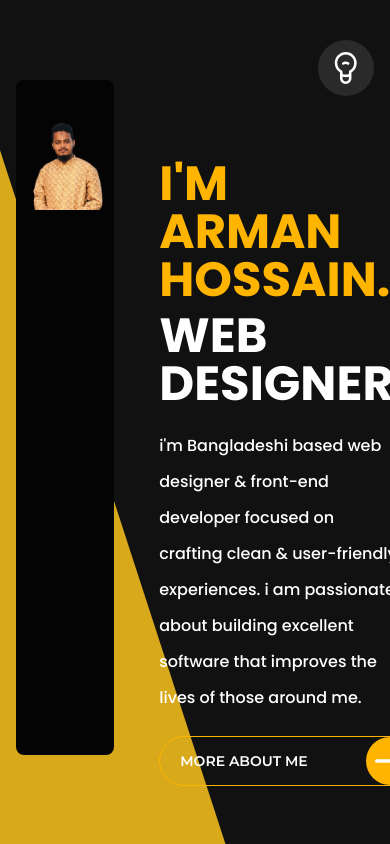
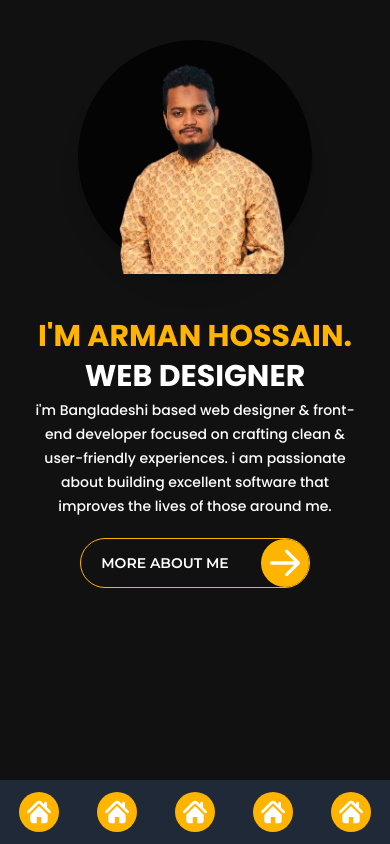
Before and after one commit to mdarmanbd/Portfolio, a Vue app: page / in a window 390 px wide. Built offline with nearby package versions, Linux system fonts and the light colour scheme.

Commit message:
change the design layout becouse the responsive issue

```diff
--- a/src/components/BasedDesign.vue
+++ b/src/components/BasedDesign.vue
@@ -8,18 +8,110 @@ const count = ref(0)
 </script>
 
 <template>
-    <section class="w-full">
+    <section>
+        <div class="w-full bg-dreamlessSleep ">
+            <div class=" grid grid-cols-12 h-full bg-dreamlessSleep fixed sm:fixed md:fixed lg:static xl:static">
+                <div class=" col-span-12 sm:col-span-12 md:col-span-12 lg:col-span-5 xl:col-span-5 ">
+                    <div class="hidden sm:hidden md:hidden lg:flex xl:flex">
+                        <div class= "color-block"> </div>
+                    </div>
+                    <div class="py-10 sm:py-10 md:py-10 lg:py-0 xl:py-0 lg:relative w-full sm:w-full md:w-full lg:w-11/12 xl:w-11/12 mx-auto lg:h-screen xl:h-screen">
+                        <div class=" w-3/5 sm:w-3/5 md:w-3/5 lg:w-full xl:w-full rounded-full sm:rounded-full md:rounded-full lg:rounded-lg xl:rounded-lg  mx-auto block sm:block md:block lg:absolute bg-deepBlack lg:top-20 xl:20 lg:h-auto shadow-xl">
+                            <img class="w-full  " src="../assets/arman-removebg-jpg.png" alt="Arman.jpg">
+                        </div>
+                    </div>
+
+
+
+                </div>
+                <div class=" col-span-12 sm:col-span-12 md:col-span-12 lg:col-span-5 xl:col-span-5 ">
+                    <div class="w-11/12 sm:w-11/12 md:w-11/12 lg:w-full mx-auto lg:relative lg:h-screen">
+                        <div class="w-full text-center sm:text-center md:text-center lg:text-left xl:text-left lg:absolute lg:top-28 xl:top-36">
+                            <!--name & title-->
+                            <div class="w-full py-1 sm:py-1 md:py-1 lg:py-0 xl:py-0">
+                                <h2 class="text-amber text-3xl sm:text-3xl md:text-3xl lg:text-5xl xl:text-5xl font-poppins font-bold uppercase pb-1">i'm arman hossain.</h2>
+                                <h2 class="text-white font-poppins font-bold text-3xl sm:text-3xl md:text-3xl lg:text-5xl xl:text-5xl uppercase ">web designer</h2>
+                            </div>
+                            <!--details-->
+                            <div class="pb-2 sm:pb-2 md:pb-2 lg:pb-0 xl:pb-0 lg:py-5 xl:py-5">
+                                <p class="text-white font-poppins font-medium text-balance sm:text-balance md:text-balance lg:text-left xl:text-left text-sm sm:text-sm md:text-sm lg:text-base xl:text-base leading-6 sm:leading-6 md:leading-6 lg:leading-9 xl:leading-9">i'm Bangladeshi based web designer & front-end developer
+                                    focused on crafting clean  & user-friendly experiences.
+                                    i am passionate about building excellent software that improves
+                                    the lives of those around me.
+                                </p>
+                            </div>
+                            <!-- button -->
+                            <div class="w-full flex justify-center sm:justify-center md:justify-center lg:justify-start xl:justify-start pt-3 sm:pt-3 md:pt-3 lg:pt-0 xl:pt-3">
+                                <div class="more-Button more-Button1  flex justify-between gap-3 lg:w-64 xl:w-64 border border-amber rounded-full">
+                                    <button class=" px-5 text-sm font-montserrat font-semibold text-white bg-transparent uppercase cursor-pointer ">
+                                        more about me
+                                    </button>
+                                    <div class="">
+                                        <img class="w-12 p-1 bg-amber rounded-full " src="../assets/rightArrow.svg">
+                                    </div>
+                                </div>
+                            </div>
+
+
+                        </div>
+                    </div>
+                </div>
+                <div class=" col-span-12 sm:col-span-12 md:col-span-12 lg:col-span-2 xl:col-span-2 h-screen">
+                    <div class="">
+                        <div class="hidden sm:hidden md:hidden lg:flex xl:flex w-full  justify-center py-5">
+                            <img class="w-14 bg-lightBlack rounded-full p-1 cursor-pointer" src="../assets/light.svg">
+                        </div>
+                        <div class="lg:relative w-full ">
+                            <div class="w-full lg:absolute lg:top-12 lg:flex lg:justify-center ">
+                                <ul class="absolute sm:absolute md:absolute lg:static xl:static w-full sm:w-full md:w-full lg:w-fit xl:w-fit bottom-0 lg:space-y-5 xl:space-y-5 bg-gray-800 sm:bg-gray-800 md:bg-gray-800 lg:bg-dreamlessSleep xl:bg-dreamlessSleep flex sm:flex md:flex lg:block xl:block justify-around sm:justify-around md:justify-around lg:justify-center xl:justify-cente py-3 sm:py-3 md:py-3 lg:py-0 xl:py-0">
+
+                                    <li class="w-10 bg-amber rounded-full">
+                                        <img class="p-2" src="../assets/home.svg">
+                                    </li>
+                                    <li class=" w-10 bg-amber rounded-full cursor-pointer">
+                                        <img class="p-2" src="../assets/home.svg">
+                                    </li>
+                                    <li class="w-10 bg-amber rounded-full">
+                                        <img class="p-2" src="../assets/home.svg">
+                                    </li>
+                                    <li class="w-10 bg-amber rounded-full">
+                                        <img class="p-2" src="../assets/home.svg">
+                                    </li>
+                                    <li class="w-10 bg-amber rounded-full">
+                                        <img class="p-2" src="../assets/home.svg">
+                                    </li>
+
+
+                                </ul>
+                            </div>
+
+                        </div>
+                    </div>
+                </div>
+            </div>
+        </div>
+
+    </section>
+
+
+
+    <!-- <section class="w-full">
+       <ul class='bg-gray-800 absolute sm:absolute md:absolute lg:static xl:static bottom-1 sm:bottom-1 md:bottom-1 lg:bottom-0 xl:bottom-0 flex
+                    sm:flex md:flex lg:inline-block xl:inline-block justify-around sm:justify-around md:text-center lg:text-center xl:justify-center w-full py-3
+                    sm:py-3 md:py-3 lg:py-0 xl:py-0'></ul>
+
+
         <div class="w-full h-screen bg-dreamlessSleep fixed">
             <div class="w-full">
-                <!--bg color block-->
+
                 <div class= "color-block" ></div>
-                <!--container-->
+
                 <div class="w-11/12 mx-auto">
                     <div class="w-full flex">
                         <div class="fixed top-20 bg-deepBlack rounded-lg h-4/5 w-1/4">
                             <ProfileImg/>
                         </div>
-                        <div class="relative w-full">
+                        <div class="relative w-full ">
                             <ProfileDetails/>
                         </div>
                     </div>
@@ -31,7 +123,7 @@ const count = ref(0)
 
 
             <div class="w-11/12 mx-auto">
-                <!--light icon-->
+
                 <div class="w-full flex justify-end pt-10">
                     <img class="w-14 bg-lightBlack rounded-full p-1 cursor-pointer" src="../assets/light.svg">
                 </div>
@@ -40,9 +132,7 @@ const count = ref(0)
 
 
         </div>
-    </section>
-
-
+    </section> -->
 
 
 </template>
@@ -57,4 +147,32 @@ const count = ref(0)
         left: -87%;
         top: -60%;
     }
+
+/* button style */
+
+    .more-Button{
+        background-color: transparent;
+        cursor: pointer;
+        position: relative;
+    }
+
+    .more-Button::before{
+        content: "";
+        position: absolute;
+        left: 0;
+        top: 0;
+        width: 100%;
+        height: 100%;
+        background-color: #ffb400;
+        border-radius: 50px;
+        z-index: -1;
+        transition: 0.5s;
+        transform-origin: 88% 0;
+    }
+    .more-Button1::before{
+        transform: scaleX(0);
+    }
+    .more-Button1:hover::before{
+        transform: scaleX(1);
+    }
 </style>
--- a/src/components/ProfileDetails.vue
+++ b/src/components/ProfileDetails.vue
@@ -92,7 +92,7 @@
     }
     .side-Icon:hover{
         background-color: red;
-        width: 100px;
+
     }
 
 </style>
```
